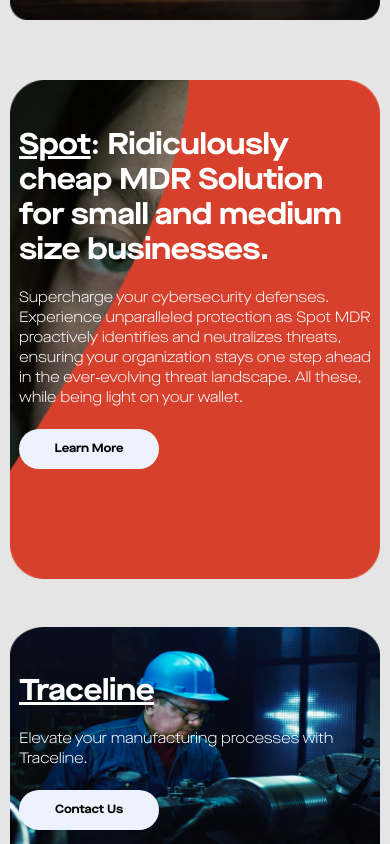
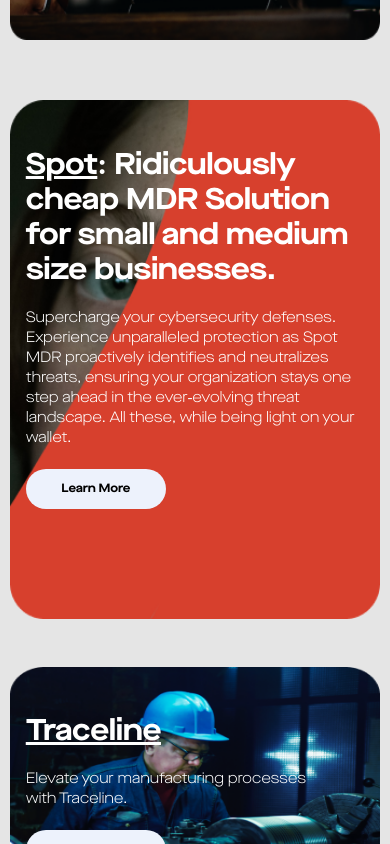
Before and after one commit to murtaz-raina/moveforward, an Angular app: page / in a window 390 px wide. Shown: the part 1600-2444 px from the top of the page. Built offline with nearby package versions, Linux system fonts and the light colour scheme.

Commit message:
css changes

```diff
--- a/src/app/app.component.scss
+++ b/src/app/app.component.scss
@@ -306,7 +306,7 @@
 @media (max-width: 750px) {
   .n-container {
     .n-page-top {
-      height: 100dvh;
+      height: 100vh;
       min-height: fit-content;
       background-image: url(/assets/images/landing-mob.png);
       .n-logo {
@@ -402,24 +402,24 @@
   }
 
   .n-copper-heading {
-    width: 95%;
+    // width: 95%;
     font-size: 30px;
     line-height: 35px;
-    margin: 48px auto 0px;
+    margin: 48px 16px 0px;
   }
   .n-copper-description {
-    width: 95%;
+    // width: 95%;
     font-size: 15px;
     line-height: 20px;
-    margin: 20px auto 0px;
+    margin: 20px 16px 0px;
     font-weight: 300;
   }
-  .n-trace-description {
-    width: 95% !important;
-    max-width: 95% !important;
-  }
+  // .n-trace-description {
+  //   width: 95% !important;
+  //   max-width: 95% !important;
+  // }
   .n-learn-more {
-    margin-left: 2.5%;
+    margin-left: 16px;
     width: 140px;
     height: 40px;
     font-size: 12px;
```
